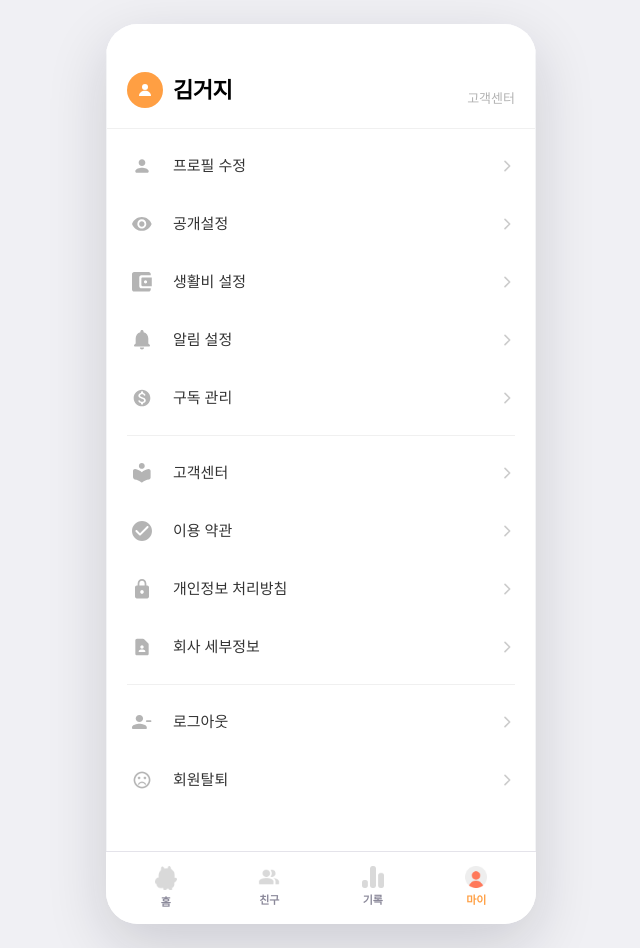
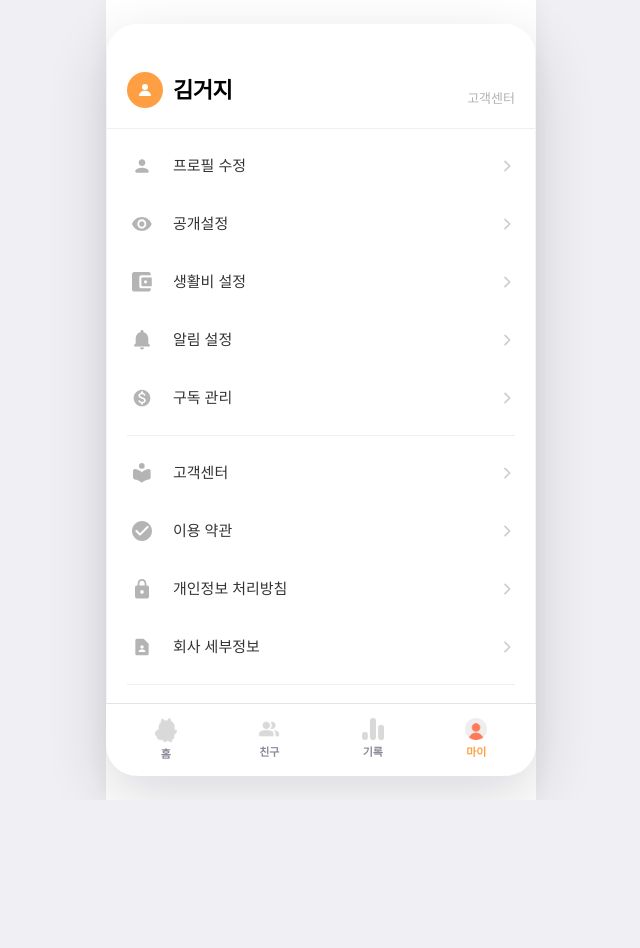
Before and after one commit to mrainbeat/Agaddon, a React (Vite) app in the folder project/: page /my in a window 1280 px wide. Shown: the whole page, without its empty margins (319-959 px from the left). After the commit the page ends 800 px from the top, so only its background shows below. Built offline with nearby package versions, Linux system fonts and the light colour scheme; no server answers.

Commit message:
[Feat] 모바일 뷰포이늩 수정

```diff
--- a/project/index.html
+++ b/project/index.html
@@ -3,7 +3,10 @@
   <head>
     <meta charset="UTF-8" />
     <link rel="icon" type="image/svg+xml" href="/favicon.svg" />
-    <meta name="viewport" content="width=device-width, initial-scale=1.0" />
+    <meta
+      name="viewport"
+      content="width=device-width, initial-scale=1.0, maximum-scale=1.0, user-scalable=no, viewport-fit=cover"
+    />
     <title>project</title>
   </head>
   <body>
--- a/project/src/index.css
+++ b/project/src/index.css
@@ -25,6 +25,11 @@
   body {
     margin: 0;
     padding: 0;
+    width: 100%;
+    /* 모바일 브라우저 주소창 및 안전 영역 대응을 위해 100% 및 overflow 고정 */
+    height: 100%;
+    overflow-x: hidden;
+    background-color: var(--color-page);
   }
 
   body {
@@ -37,13 +42,20 @@
     color-scheme: light;
     -webkit-font-smoothing: antialiased;
     -moz-osx-font-smoothing: grayscale;
+    /* 모바일에서 당겨서 새로고침되는 바운스 현상 방지 */
+    overscroll-behavior-y: none;
   }
 
   #root {
     width: 100%;
+    max-width: 430px; /* 모바일 뷰 최대 너비 고정 */
     min-height: 100svh;
     display: flex;
+    flex-direction: column;
     justify-content: center;
+    background-color: var(--color-surface);
+    position: relative;
+    box-shadow: 0 0 20px rgba(0, 0, 0, 0.05);
   }
 
   button {
```
